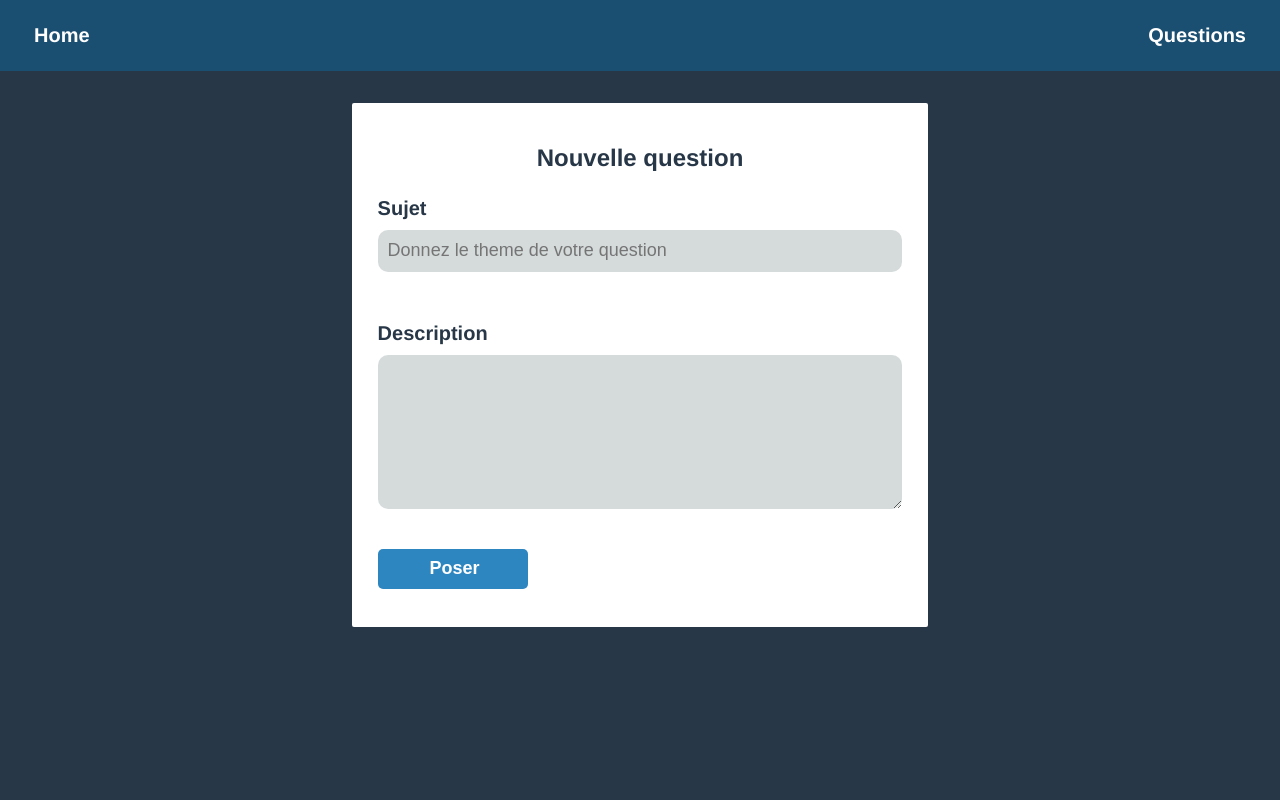
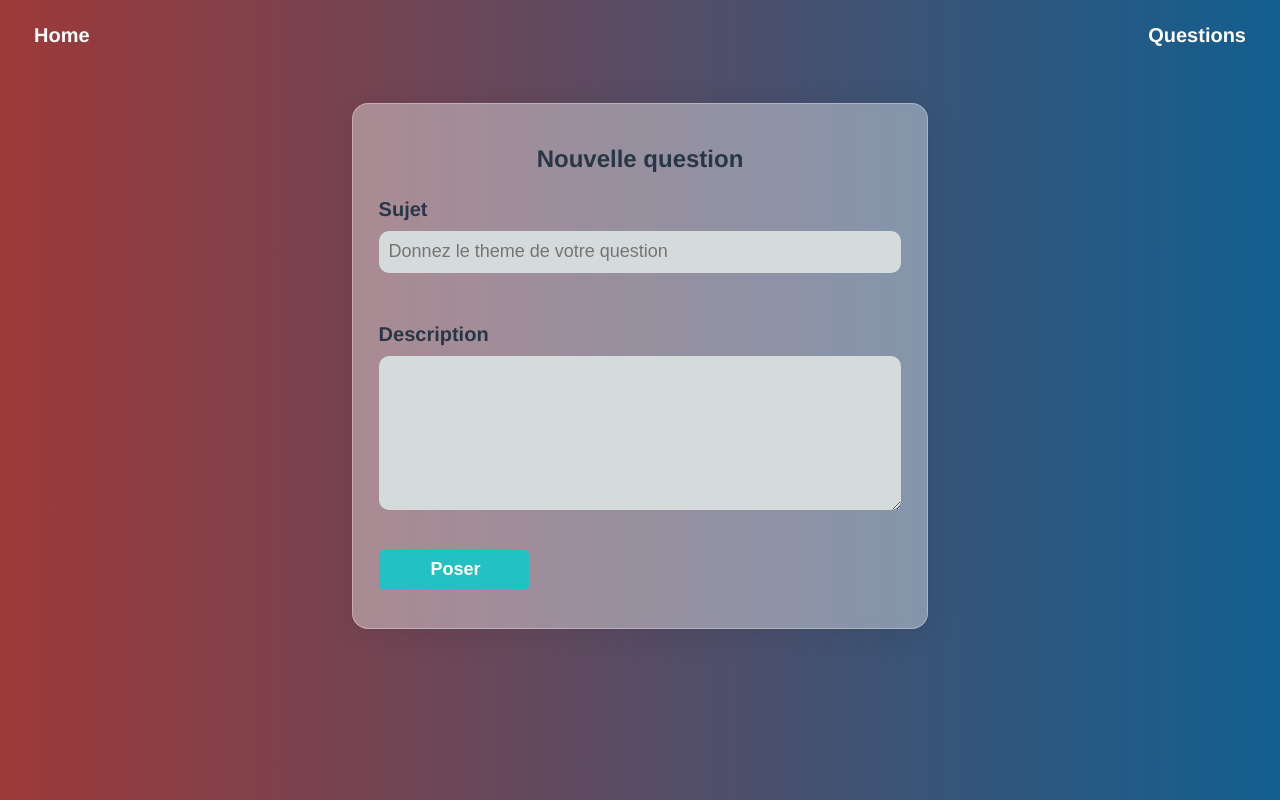
Before and after one commit to Dar-rius/StudyForm, a plain HTML site: page create_question.html in a window 1280 px wide. Drawn offline with Linux system fonts and the light colour scheme.

Commit message:
update in design

```diff
--- a/admin/css/auth_styles.css
+++ b/admin/css/auth_style.css
@@ -1,9 +1,7 @@
 body{
-    height: 100vh;
     margin: 0px;
-    background-color: #F1EFF4;
-    font-family: Helvetica;
-    background-color: #283747;
+    background: rgb(157,57,57);
+    background: linear-gradient(90deg, rgba(157,57,57,1) 0%, rgba(18,95,144,1) 100%);    font-family: Helvetica;
     color: #283747;
 
 }
@@ -20,11 +18,18 @@ form {
     border: 1px solid #f1f1f1;
     background: #fff;
     box-shadow: 0 0 20px 0 rgba(0, 0, 0, 0.2), 0 5px 5px 0 rgba(0, 0, 0, 0.24);
+    background: rgba(255, 255, 255, 0.38);
+border-radius: 16px;
+box-shadow: 0 4px 30px rgba(0, 0, 0, 0.1);
+backdrop-filter: blur(5px);
+-webkit-backdrop-filter: blur(5px);
+border: 1px solid rgba(255, 255, 255, 0.3);
 }
 #container h1{
     width: 38%;
     margin: 0 auto;
     padding-bottom: 10px;
+
 }
 
 /* Full-width inputs */
@@ -39,7 +44,7 @@ input[type=text], input[type=password] {
 
 /* Set a style for all buttons */
 input[type=submit] {
-    background-color: #2E86C1;
+    background: rgb(34,193,195);;
     color: white;
     padding: 14px 20px;
     margin: 8px 0;
--- a/create_question.html
+++ b/create_question.html
@@ -5,8 +5,7 @@
     <meta charset="UTF-8">
     <meta http-equiv="X-UA-Compatible" content="IE=edge">
     <meta name="viewport" content="width=device-width, initial-scale=1.0">
-    <title>Document</title>
-    <link rel="stylesheet" href="./css/create_question_styles.css">
+    <link rel="stylesheet" href="./css/create_question_style.css">
 </head>
 
 <body>
--- a/css/create_question_styles.css
+++ b/css/create_question_style.css
@@ -1,14 +1,13 @@
 body{
     height: 100vh;
     margin: 0px;
-    background-color: #F1EFF4;
+    background: rgb(157,57,57);
+    background: linear-gradient(90deg, rgba(157,57,57,1) 0%, rgba(18,95,144,1) 100%);
     font-family: Helvetica;
-    background-color: #283747;
     color: #283747;
 }
 
 header{
-    background: #1B4F72;
     display: flex;
     justify-content: space-between;
     padding: 24px;
@@ -23,10 +22,13 @@ a{
     font-weight: bold;
 }
 
+a:hover{
+    color: rgb(34,193,195);;
+}
+
 .container{
     display: flexbox;
     padding: 2%;
-    background: white;
     height: 78%;
     width: 45%;
     box-sizing: border-box;
@@ -35,6 +37,13 @@ a{
     padding-top: 2%;
     margin-bottom: 2%;
     padding-bottom: 3%;
+
+    background: rgba(255, 255, 255, 0.38);
+border-radius: 16px;
+box-shadow: 0 4px 30px rgba(0, 0, 0, 0.1);
+backdrop-filter: blur(5px);
+-webkit-backdrop-filter: blur(5px);
+border: 1px solid rgba(255, 255, 255, 0.3);
 }
 
 .center{
@@ -90,7 +99,7 @@ textarea{
 }
 
 .create{
-    background: #2E86C1;
+    background: rgb(34,193,195);;
     color: white;
     border-radius: 5px;
     max-width: 150px;
@@ -100,8 +109,8 @@ textarea{
 
 .create:hover {
     background-color: white;
-    color: #2E86C1;
-    border: 1px solid #2E86C1;
+    color: rgb(34,193,195);;
+    border: 1px solid rgb(34,193,195);
 }
 
 @media screen and (max-width: 1130px){
--- a/css/detail_style.css
+++ b/css/detail_style.css
@@ -1,17 +1,13 @@
 body{
     height: 100vh;
-    /* display: flex;
-    flex-direction: column;
-    align-items: center;
-    justify-content: center; */
+
     font-family: Helvetica;
     margin: 0px;
-    background: #F1EFF4;
-    color: #283747;
-
+    background: rgb(157,57,57);
+    background: linear-gradient(90deg, rgba(157,57,57,1) 0%, rgba(18,95,144,1) 100%);
+    color: white;
 }
 header{
-    background: #1B4F72;
     display: flex;
     justify-content: space-between;
     align-items: center;
@@ -25,6 +21,10 @@ a{
     text-decoration: none;
     font-weight: bold;
 
+}
+
+a:hover{
+    color: rgb(34,193,195);;
 }
 
 .right{
@@ -68,6 +68,8 @@ a{
     border-radius: 10px;
     font-size: 18px;
     font-weight:none;
+    background: rgb(111,155,204);
+background: linear-gradient(90deg, rgba(111,155,204,1) 0%, rgba(18,143,144,1) 97%);
 }
 
 textarea{
--- a/css/index_styles.css
+++ b/css/index_style.css
@@ -45,11 +45,11 @@ body{
   }
 
   a:hover{
-    color: #2E86C1;
+    color: rgb(34,193,195);
   }
 
   span{
-    color: #5DADE2;
+    color: rgb(34,193,195);
   }
 
 
--- a/css/read_style.css
+++ b/css/read_styles.css
@@ -2,12 +2,12 @@ body{
     height: 100vh;
     margin: 0px;
     font-family: Helvetica;
-    background-color: #F1EFF4;
 
+    background: rgb(157,57,57);
+    background: linear-gradient(90deg, rgba(157,57,57,1) 0%, rgba(18,95,144,1) 100%);
 }
 
 header{
-    background: #1B4F72;
     display: flex;
     justify-content: space-between;
     padding: 24px;
@@ -19,6 +19,10 @@ a{
     margin: 10px;
     color: rgb(248, 239, 239);
     text-decoration: none;
+}
+
+.nas:hover{
+    color: rgb(34,193,195);;
 }
 
 .container{
@@ -42,6 +46,8 @@ a{
     display: flex;
     flex-direction: column;
     justify-content: center;
+    background: rgb(111,155,204);
+background: linear-gradient(90deg, rgba(111,155,204,1) 0%, rgba(18,143,144,1) 97%);
 }
 
 .para{
@@ -53,6 +59,7 @@ a{
     text-align: left;
     width: 98%;
     font-weight: bold;
+    color: white;
 }
 
 .nas{
```
Also changed, not shown: index.html (+1 -1 lines), 3 other files.
